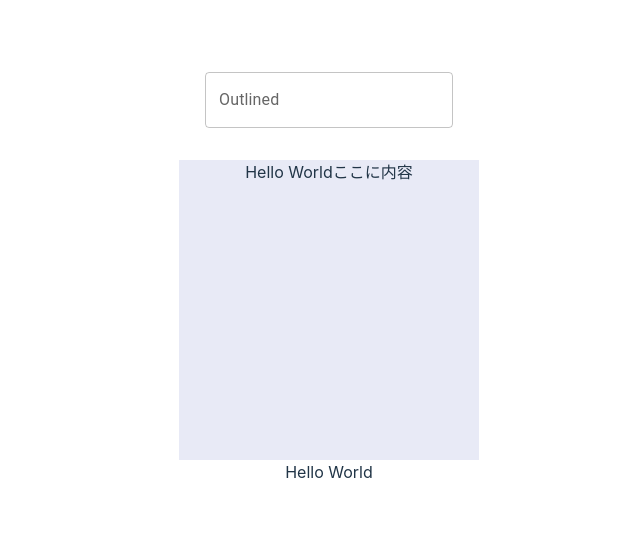
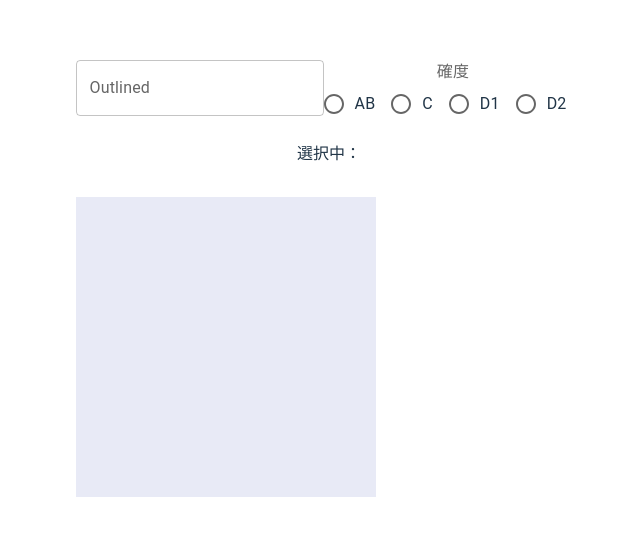
Before and after one commit to hiro00846/2023-eigyo-syuhou, a React (Vite) app: page / in a window 1280 px wide. Shown: the part 122-658 px from the top of the page, without its empty margins (311-951 px from the left). Built offline with nearby package versions, Linux system fonts and the light colour scheme.

Commit message:
コンポーネント和気

```diff
--- a/index.html
+++ b/index.html
@@ -4,7 +4,7 @@
     <meta charset="UTF-8" />
     <link rel="icon" type="image/svg+xml" href="/vite.svg" />
     <meta name="viewport" content="width=device-width, initial-scale=1.0" />
-    <title>Vite + React + TS</title>
+    <title>営業週報入力システム</title>
   </head>
   <body>
     <div id="root"></div>
--- a/src/App.tsx
+++ b/src/App.tsx
@@ -1,52 +1,20 @@
 import { useState } from "react";
 import "./App.css";
-import { Box, TextField } from "@mui/material";
+import ViewArea from "./components/ViewArea";
+import { RadioButtonParts } from "./components/form/RadioButtonParts";
+import { InputParts } from "./components/form/InputParts";
 
 function App() {
-  const [text, setText] = useState<string>("Hello World");
-  const handleSetText = (e: any) => {
-    setText(e.target.value);
-  };
+  const [text, setText] = useState<string>("");
+  const [accuracy, setAccuracy] = useState<string>("");
 
   return (
     <div className="App">
-      <TextField
-        id="outlined-basic"
-        label="Outlined"
-        variant="outlined"
-        onChange={handleSetText}
-      />
-      <BoxSx myText={text} />
-      {text}
+      <InputParts setText={setText} />
+      <RadioButtonParts setAccuracy={setAccuracy} />
+      <ViewArea text={text} accuracy={accuracy} />
     </div>
   );
 }
 
-type Props = {
-  myText: string;
-};
-const BoxSx = (props: Props) => {
-  console.log(props);
-  const { myText } = props;
-  console.log(props.myText);
-  console.log(myText);
-  return (
-    <Box
-      sx={{
-        mt: 4,
-        width: 300,
-        height: 300,
-        backgroundColor: "#e8eaf6",
-        "&:hover": {
-          backgroundColor: "#9575cd",
-          opacity: [0.9, 0.8, 0.7],
-        },
-      }}
-    >
-      {myText}
-      ここに内容
-    </Box>
-  );
-};
-
 export default App;
--- /dev/null
+++ b/src/components/ViewArea.tsx
@@ -0,0 +1,27 @@
+import { Box } from "@mui/system";
+type Props = {
+  text: string;
+  accuracy: string;
+};
+const ViewArea = (props: Props) => {
+  const { text, accuracy } = props;
+  return (
+    <Box
+      sx={{
+        mt: 4,
+        width: 300,
+        height: 300,
+        backgroundColor: "#e8eaf6",
+        "&:hover": {
+          backgroundColor: "#9575cd",
+          opacity: [0.9, 0.8, 0.7],
+        },
+      }}
+    >
+      {text}
+      {accuracy}
+    </Box>
+  );
+};
+
+export default ViewArea;
--- /dev/null
+++ b/src/components/form/InputParts.tsx
@@ -0,0 +1,19 @@
+// 入力フォームのコンポーネント
+import { TextField } from "@mui/material";
+type Props = {
+  setText: (text: string) => void;
+};
+export const InputParts = (props: Props) => {
+  const { setText } = props;
+  const handleSetText = (e: any) => {
+    setText(e.target.value);
+  };
+  return (
+    <TextField
+      id="outlined-basic"
+      label="Outlined"
+      variant="outlined"
+      onChange={handleSetText}
+    />
+  );
+};
--- /dev/null
+++ b/src/components/form/RadioButtonParts.tsx
@@ -0,0 +1,38 @@
+import Radio from "@mui/material/Radio";
+import RadioGroup from "@mui/material/RadioGroup";
+import FormControlLabel from "@mui/material/FormControlLabel";
+import FormControl from "@mui/material/FormControl";
+import FormLabel from "@mui/material/FormLabel";
+
+type Props = {
+  setAccuracy: (accuracy: string) => void;
+};
+
+export const RadioButtonParts = (props: Props) => {
+  const { setAccuracy } = props;
+  const handleRadioChange = (event: React.ChangeEvent<HTMLInputElement>) => {
+    console.log(event.target.value);
+    setAccuracy(event.target.value);
+  };
+  return (
+    <>
+      <FormControl>
+        <FormLabel id="demo-row-radio-buttons-group-label">確度</FormLabel>
+        <RadioGroup
+          row
+          aria-labelledby="demo-row-radio-buttons-group-label"
+          name="row-radio-buttons-group"
+          onChange={handleRadioChange}
+        >
+          <FormControlLabel value="AB" control={<Radio />} label="AB" />
+          <FormControlLabel value="C" control={<Radio />} label="C" />
+          <FormControlLabel value="D1" control={<Radio />} label="D1" />
+          <FormControlLabel value="D2" control={<Radio />} label="D2" />
+        </RadioGroup>
+      </FormControl>
+      <p>選択中：</p>
+    </>
+  );
+};
+
+// export default RadioButtonParts;
```
Also changed, not shown: 1 other file (tests, documents, lock files or other folders).
